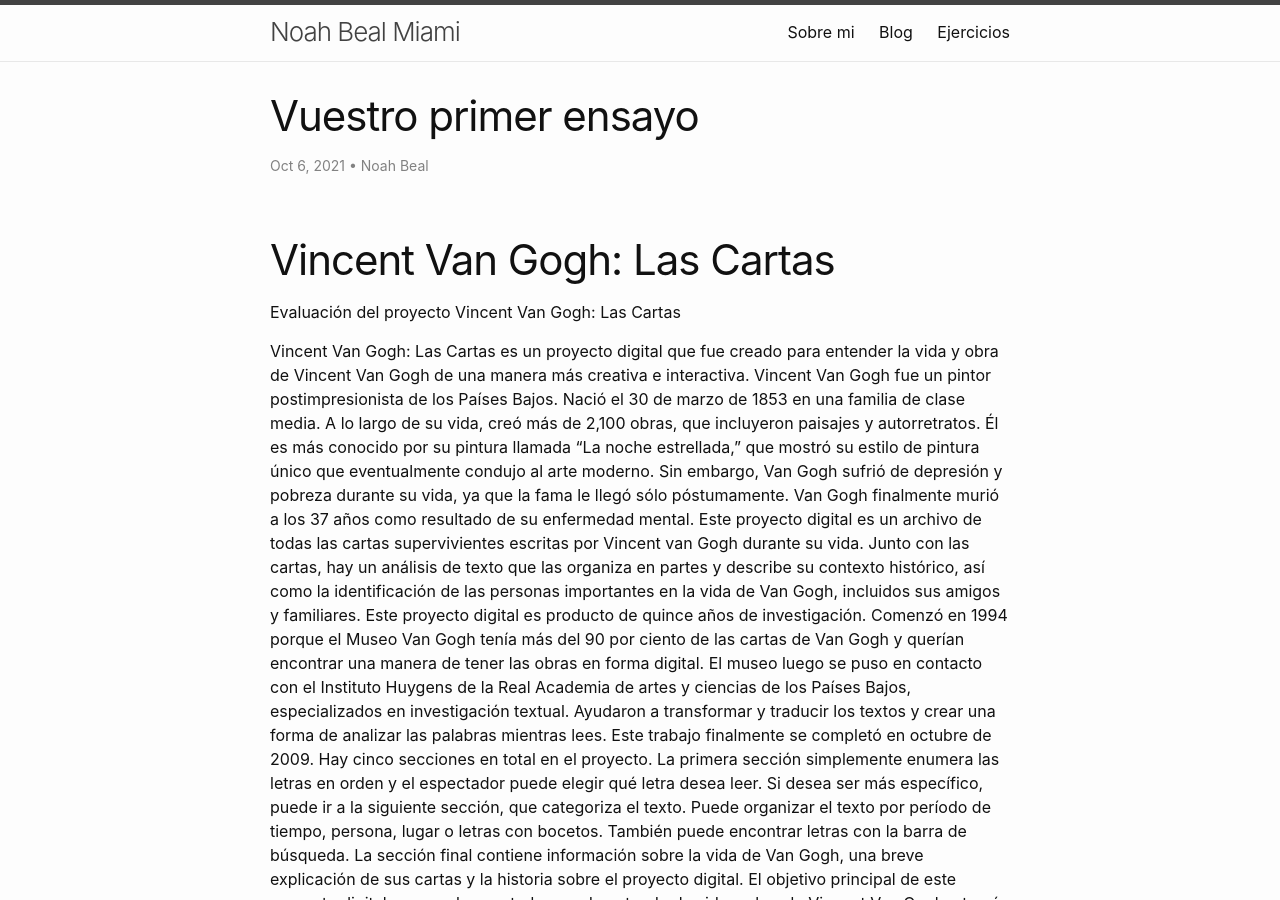
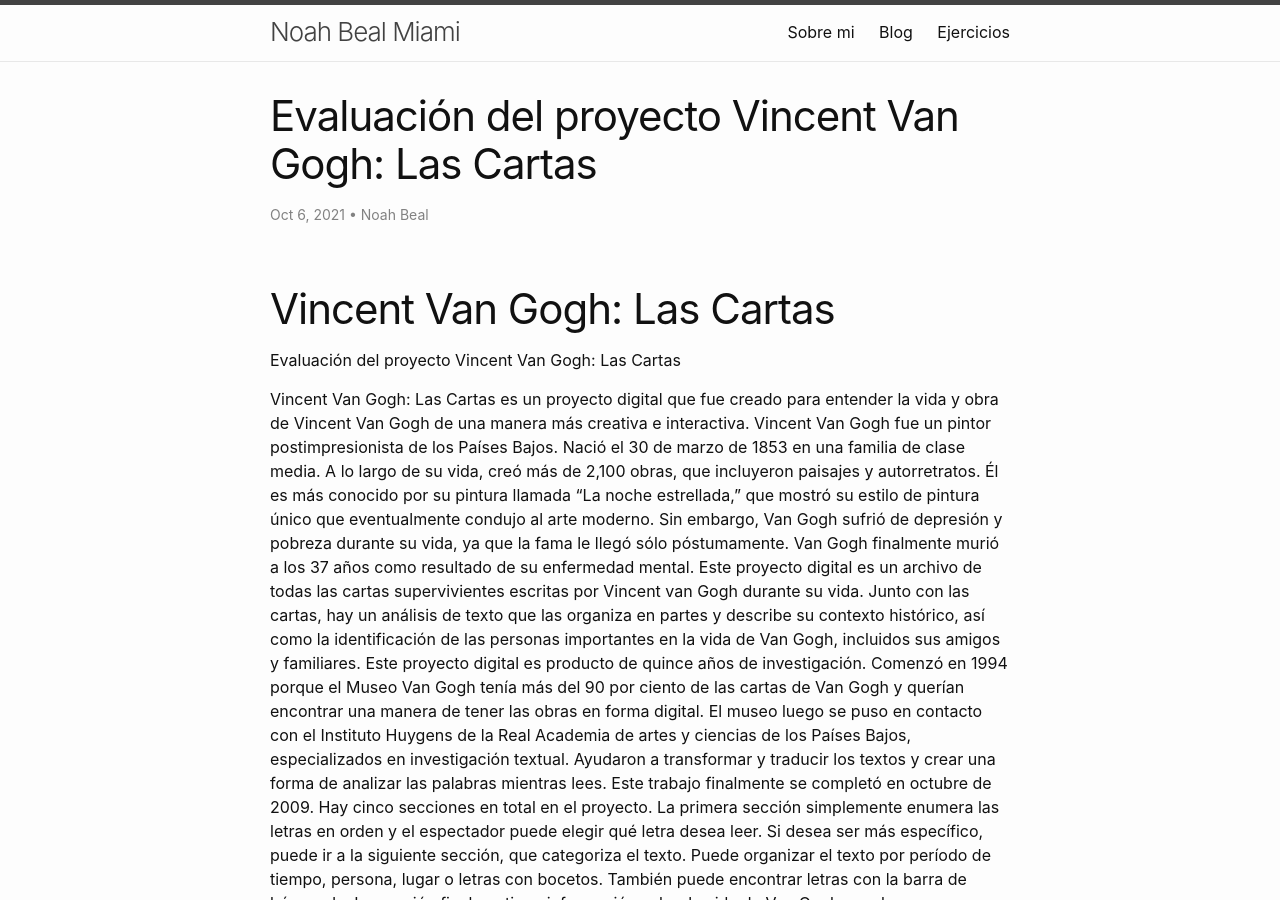
Before and after one commit to NoahBeal/NoahBeal.github.io, a Jekyll site: the page built from _posts/2021-10-06-evaluacion-ed-digital.md, in a window 1280 px wide and 900 px high. Built offline with Jekyll 4.4.1, drawn with Linux system fonts in a browser that asks for light colours.

Commit message:
Update 2021-10-06-evaluacion-ed-digital.md

```diff
--- a/_posts/2021-10-06-evaluacion-ed-digital.md
+++ b/_posts/2021-10-06-evaluacion-ed-digital.md
@@ -1,6 +1,6 @@
 ---
 layout: post
-title: "Vuestro primer ensayo"
+title: "Evaluación del proyecto Vincent Van Gogh: Las Cartas"
 date: 2021-10-06
 author: Noah Beal
 ---
```
